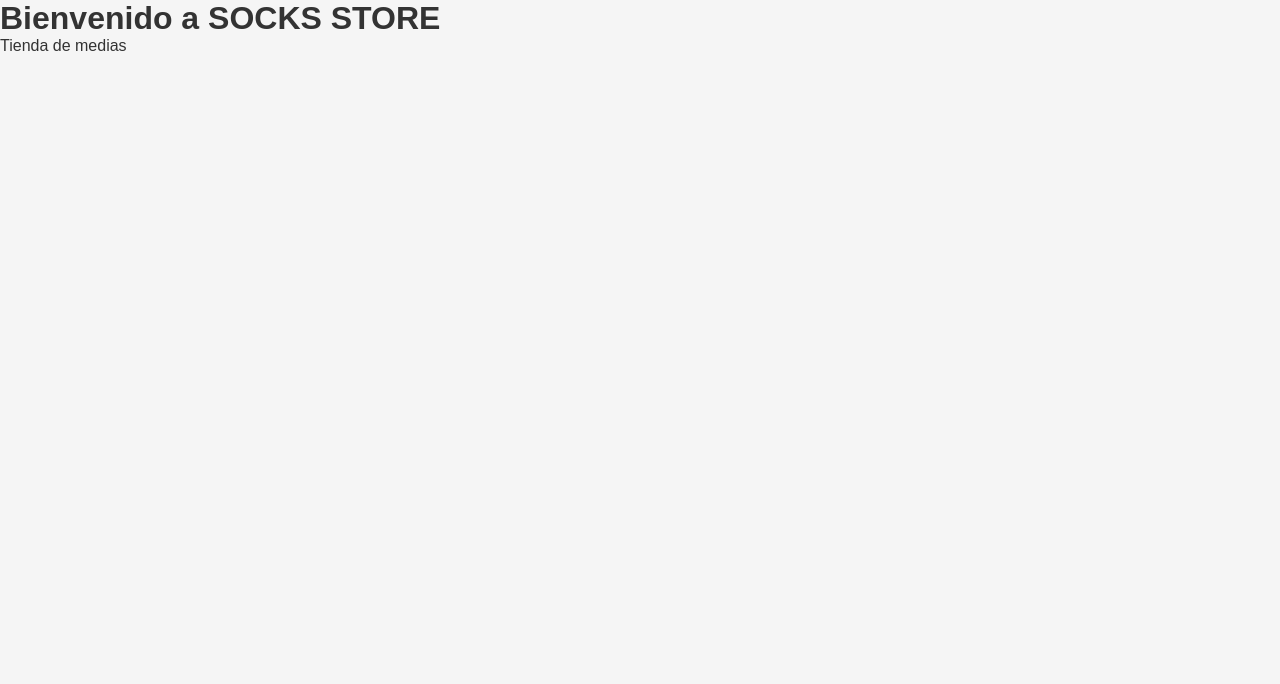
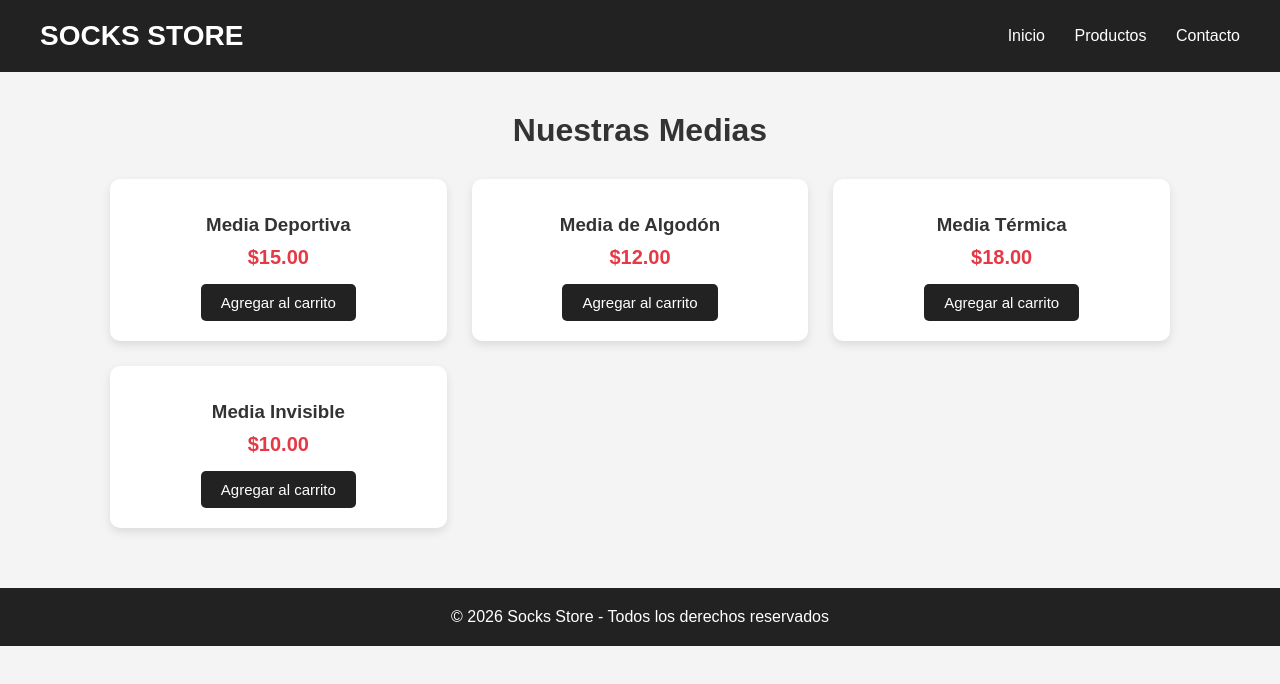
Before and after one commit to santiagolingo11-glitch/tienda-medias, a plain HTML site: page index.html in a window 1280 px wide. Drawn offline with Linux system fonts and the light colour scheme.

Commit message:
Update index.html

```diff
--- a/index.html
+++ b/index.html
@@ -14,15 +14,144 @@
     }
 
     body {
-      background-color: #f5f5f5;
+      background-color: #f4f4f4;
       color: #333;
+    }
+
+    /* Cabecera */
+    header {
+      background-color: #222;
+      color: white;
+      padding: 20px 40px;
+      display: flex;
+      justify-content: space-between;
+      align-items: center;
+    }
+
+    header h1 {
+      font-size: 28px;
+    }
+
+    nav a {
+      color: white;
+      text-decoration: none;
+      margin-left: 25px;
+      font-size: 16px;
+    }
+
+    nav a:hover {
+      color: #ffcc00;
+    }
+
+    /* Contenido principal */
+    main {
+      max-width: 1100px;
+      margin: 40px auto;
+      padding: 0 20px;
+    }
+
+    main h2 {
+      text-align: center;
+      margin-bottom: 30px;
+      font-size: 32px;
+    }
+
+    .productos {
+      display: grid;
+      grid-template-columns: repeat(auto-fit, minmax(250px, 1fr));
+      gap: 25px;
+    }
+
+    .producto {
+      background-color: white;
+      border-radius: 10px;
+      padding: 20px;
+      text-align: center;
+      box-shadow: 0 4px 10px rgba(0,0,0,0.1);
+    }
+
+    .producto h3 {
+      margin: 15px 0 10px;
+    }
+
+    .precio {
+      font-size: 20px;
+      font-weight: bold;
+      color: #e63946;
+      margin-bottom: 15px;
+    }
+
+    .producto button {
+      background-color: #222;
+      color: white;
+      border: none;
+      padding: 10px 20px;
+      border-radius: 5px;
+      cursor: pointer;
+      font-size: 15px;
+    }
+
+    .producto button:hover {
+      background-color: #e63946;
+    }
+
+    /* Pie de página */
+    footer {
+      background-color: #222;
+      color: white;
+      text-align: center;
+      padding: 20px;
+      margin-top: 60px;
     }
   </style>
 </head>
 <body>
 
-  <h1>Bienvenido a SOCKS STORE</h1>
-  <p>Tienda de medias</p>
+  <!-- Cabecera -->
+  <header>
+    <h1>SOCKS STORE</h1>
+    <nav>
+      <a href="#">Inicio</a>
+      <a href="#">Productos</a>
+      <a href="#">Contacto</a>
+    </nav>
+  </header>
+
+  <!-- Contenido -->
+  <main>
+    <h2>Nuestras Medias</h2>
+
+    <div class="productos">
+      <div class="producto">
+        <h3>Media Deportiva</h3>
+        <p class="precio">$15.00</p>
+        <button>Agregar al carrito</button>
+      </div>
+
+      <div class="producto">
+        <h3>Media de Algodón</h3>
+        <p class="precio">$12.00</p>
+        <button>Agregar al carrito</button>
+      </div>
+
+      <div class="producto">
+        <h3>Media Térmica</h3>
+        <p class="precio">$18.00</p>
+        <button>Agregar al carrito</button>
+      </div>
+
+      <div class="producto">
+        <h3>Media Invisible</h3>
+        <p class="precio">$10.00</p>
+        <button>Agregar al carrito</button>
+      </div>
+    </div>
+  </main>
+
+  <!-- Pie de página -->
+  <footer>
+    <p>© 2026 Socks Store - Todos los derechos reservados</p>
+  </footer>
 
 </body>
 </html>
```
